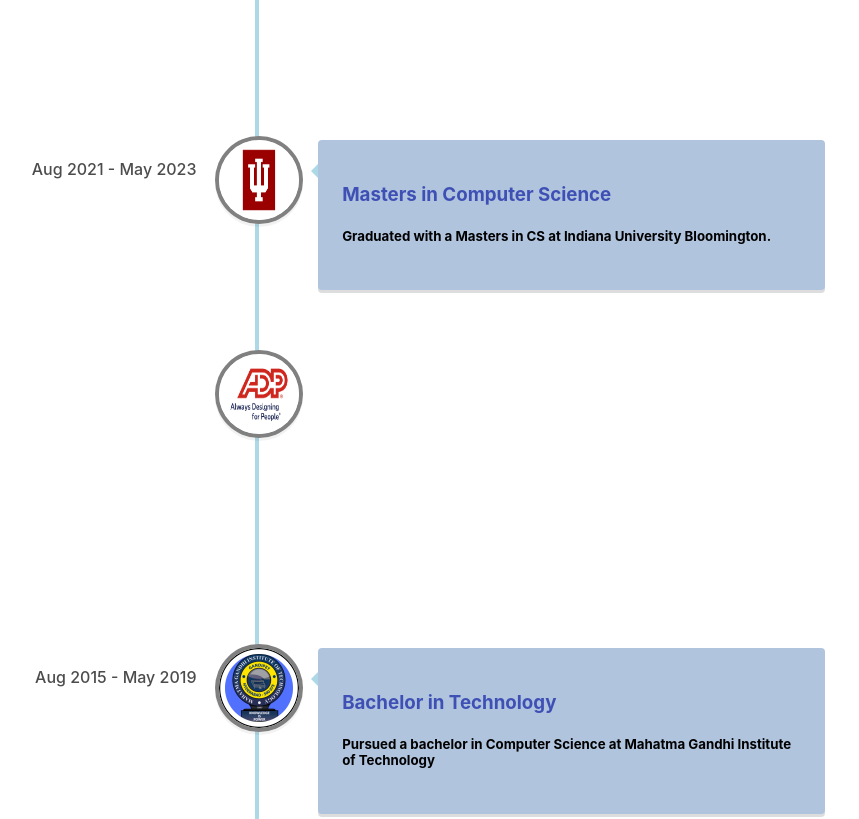
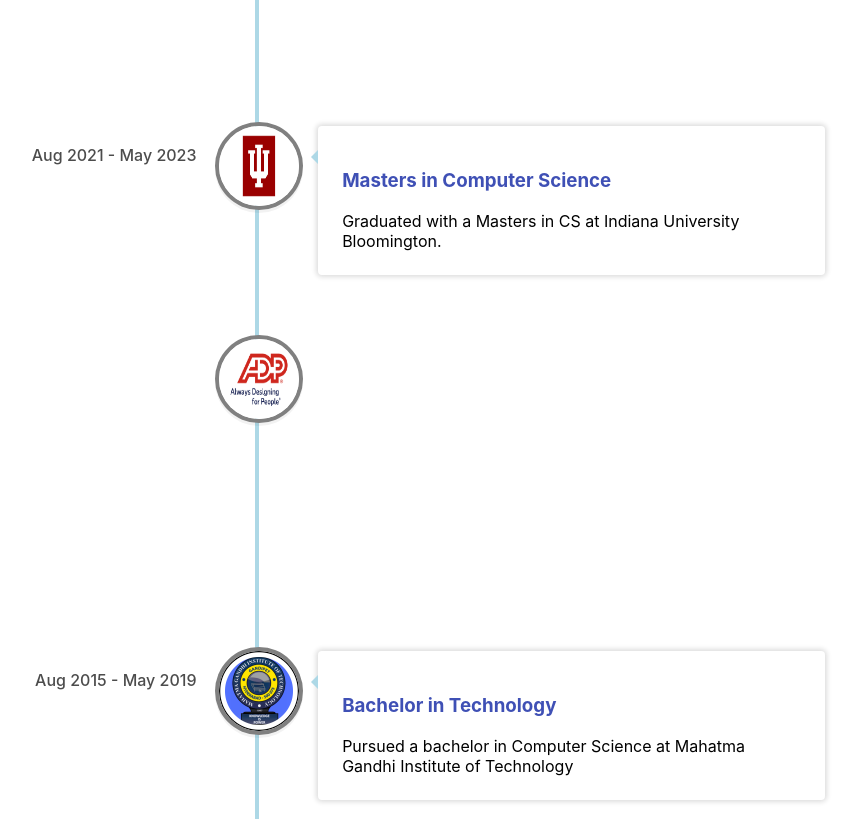
Before and after one commit to jsaikiran19/portfolio, a React (Create React App) app: page / in a window 1280 px wide. Shown: the part 1620-2439 px from the top of the page, without its empty margins (391-1250 px from the left). Built offline with nearby package versions, Linux system fonts and the light colour scheme.

Commit message:
updates box shadow

```diff
--- a/src/components/experience/experience.js
+++ b/src/components/experience/experience.js
@@ -57,7 +57,7 @@ export default function Experience() {
         position={exp.position}
         icon={<Icon path={exp.path}></Icon>}
         contentArrowStyle={{ borderRight: "7px solid  lightblue" }}
-        contentStyle={{ background: "lightsteelblue"}}
+        contentStyle={{ background: "white", boxShadow: "0 0 5px 2px #ddd"}}
         iconStyle={{
           height: "5rem",
           width: "5rem",
@@ -66,7 +66,7 @@ export default function Experience() {
         }}
       >
         <h3 className="exp-title">{exp.title}</h3>
-        <h5 className="exp-desc">{exp.description}</h5>
+        <div className="exp-desc">{exp.description}</div>
       </VerticalTimelineElement>
       )})}
     </VerticalTimeline>
```
